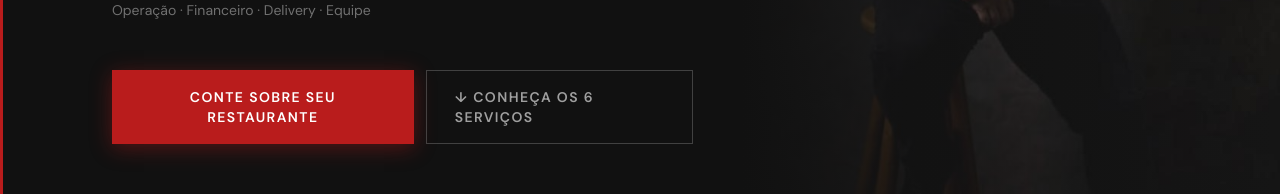
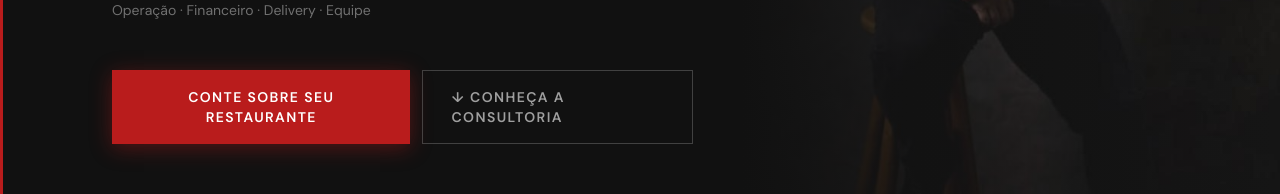
Before and after one commit to Flowfoods/flowfoods, a Next.js app: page / in a window 1280 px wide. Shown: the part 524-718 px from the top of the page. Built offline with nearby package versions, Linux system fonts and the light colour scheme.

Commit message:
copy: botão hero sem limitação de número de serviços

```diff
--- a/src/components/Hero.tsx
+++ b/src/components/Hero.tsx
@@ -68,7 +68,7 @@ export default function Hero() {
               href="#servicos"
               className="inline-flex items-center justify-center gap-2 border border-white/20 hover:border-white/50 text-white/60 hover:text-white font-semibold text-xs sm:text-sm px-7 py-4 uppercase tracking-widest transition-all duration-200 active:scale-[0.98]"
             >
-              ↓ Conheça os 6 serviços
+              ↓ Conheça a consultoria
             </a>
           </div>
         </div>
```
